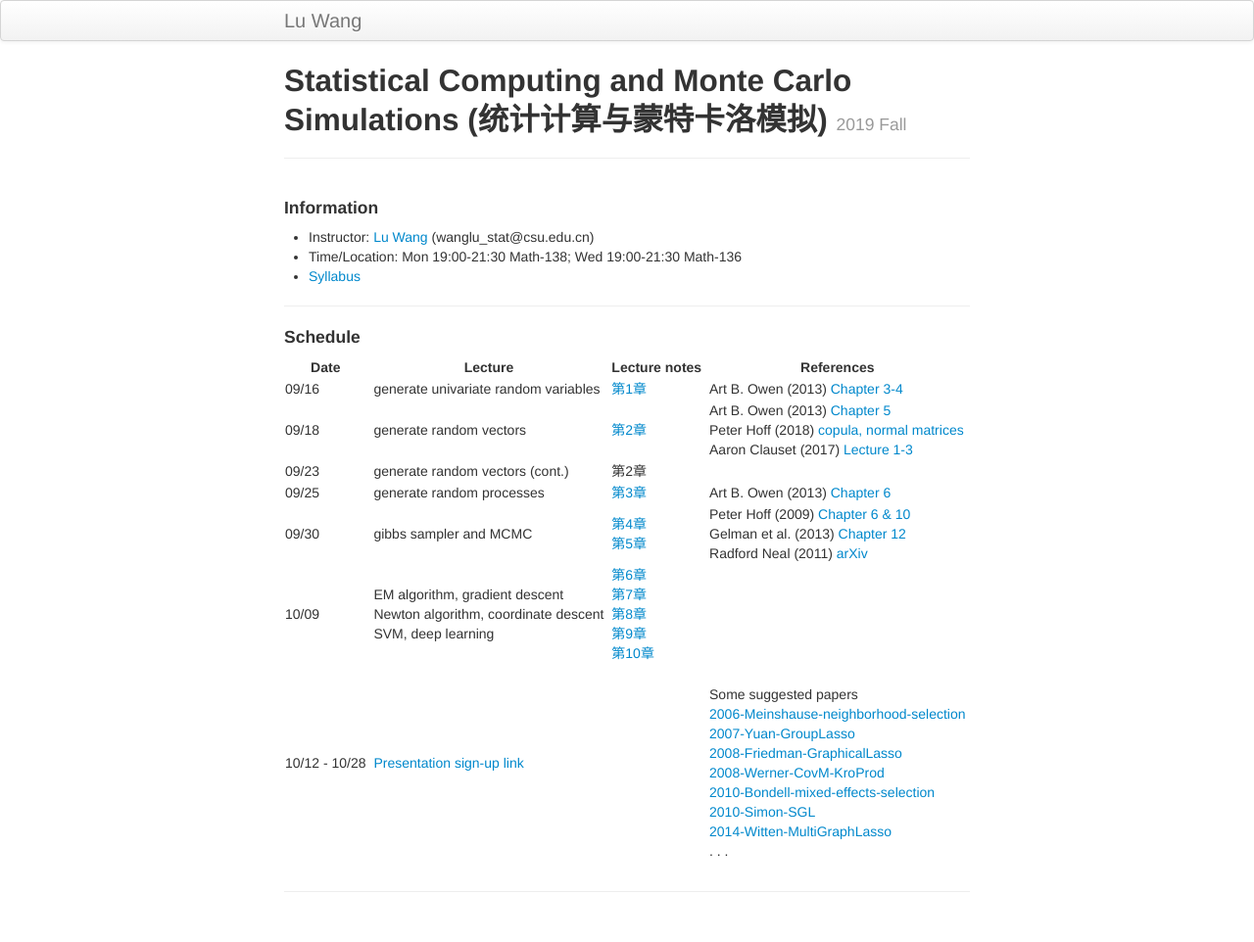
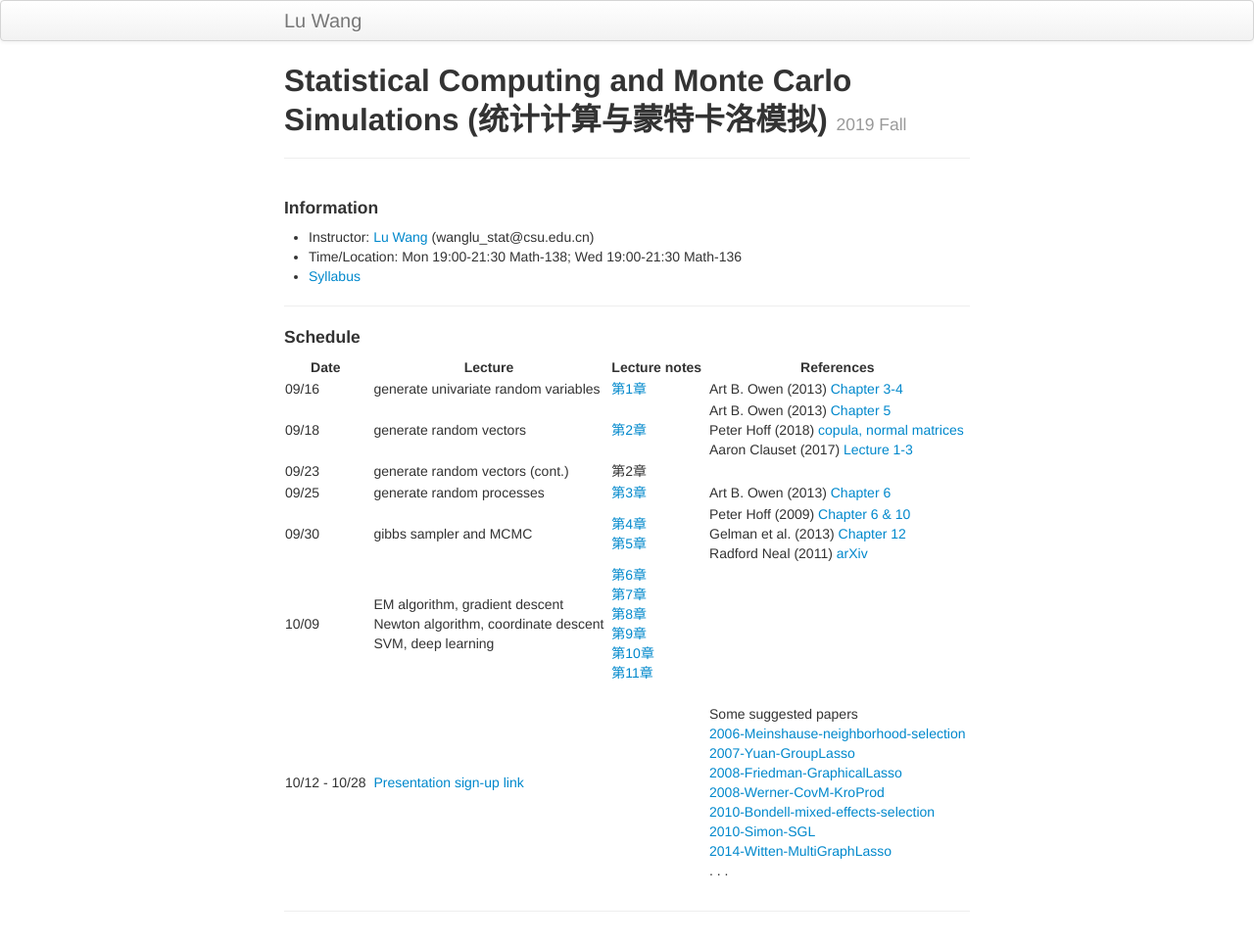
Before and after one commit to wangronglu/StatisticalComputing, a Jekyll site: the page built from index.md, in a window 1280 px wide. Shown: the whole page at 98% size. Built offline with Jekyll 4.4.1, drawn with Linux system fonts in a browser that asks for light colours.

Commit message:
Update index.md

```diff
--- a/index.md
+++ b/index.md
@@ -20,5 +20,5 @@ description: Course Website
 | 09/23 || generate random vectors (cont.)  || 第2章 ||  |
 | 09/25 || generate random processes  || [第3章](Lectures/generate_process_online.pdf) || Art B. Owen (2013) [Chapter 6](https://statweb.stanford.edu/~owen/mc/) |
 | 09/30 || gibbs sampler and MCMC  || [第4章](Lectures/gibbs_sampler.pdf) <br> [第5章](Lectures/Metropolis-Hastings_online.pdf) || Peter Hoff (2009) [Chapter 6 & 10](https://www.springer.com/gp/book/9780387922997) <br> Gelman et al. (2013) [Chapter 12](https://www.taylorfrancis.com/books/9780429113079) <br> Radford Neal (2011) [arXiv](https://arxiv.org/abs/1206.1901) |
-| 10/09 || EM algorithm, gradient descent <br> Newton algorithm, coordinate descent <br> SVM, deep learning  || [第6章](Lectures/EM_algorithm.pdf) <br> [第7章](Lectures/gradient_descent.pdf) <br> [第8章](Lectures/newton_raphson.pdf) <br> [第9章](Lectures/coord_descent_online.pdf) <br> [第10章](Lectures/SVM_KKT_online.pdf) ||  |
+| 10/09 || EM algorithm, gradient descent <br> Newton algorithm, coordinate descent <br> SVM, deep learning  || [第6章](Lectures/EM_algorithm.pdf) <br> [第7章](Lectures/gradient_descent.pdf) <br> [第8章](Lectures/newton_raphson.pdf) <br> [第9章](Lectures/coord_descent_online.pdf) <br> [第10章](Lectures/SVM_KKT_online.pdf) <br> [第11章](Lectures/deep-learning.pdf)||  |
 | 10/12 - 10/28 ||  [Presentation sign-up link](https://docs.qq.com/sheet/DRHdUU1hIeVB5Z2ln?c=B32A0A0)  ||  || <br> Some suggested papers <br> [2006-Meinshause-neighborhood-selection](Papers/2006-Meinshausen-neighborhood-selection.pdf) <br> [2007-Yuan-GroupLasso](Papers/2007-Yuan-GroupLasso.pdf) <br> [2008-Friedman-GraphicalLasso](Papers/2008-Friedman-GraphicalLasso.pdf) <br> [2008-Werner-CovM-KroProd](Papers/2008-Werner-CovM-KroProd.pdf) <br> [2010-Bondell-mixed-effects-selection](Papers/2010-Bondell-LMMsel.pdf) <br> [2010-Simon-SGL](Papers/2010-Simon-SGLpaper.pdf) <br> [2014-Witten-MultiGraphLasso](Papers/2014-Witten-TwoGaussNet.pdf) <br> . . . |
```
